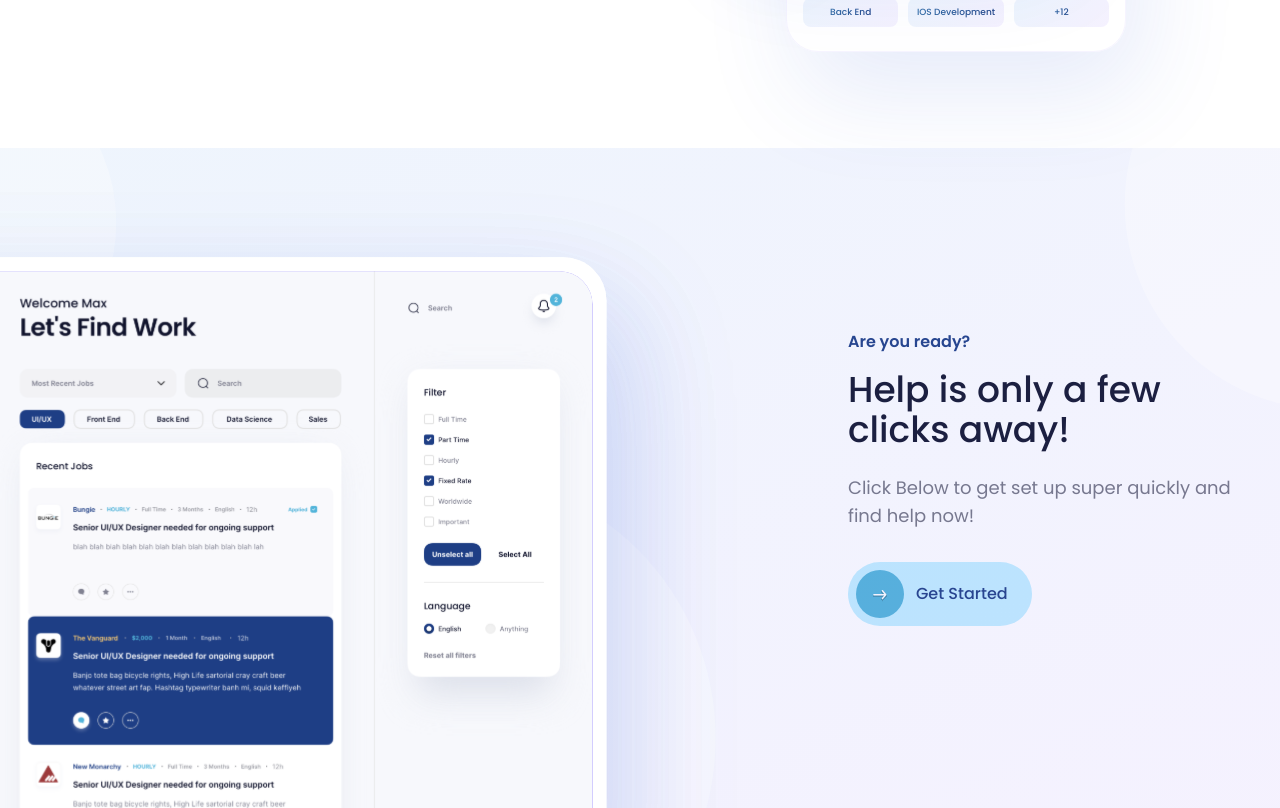
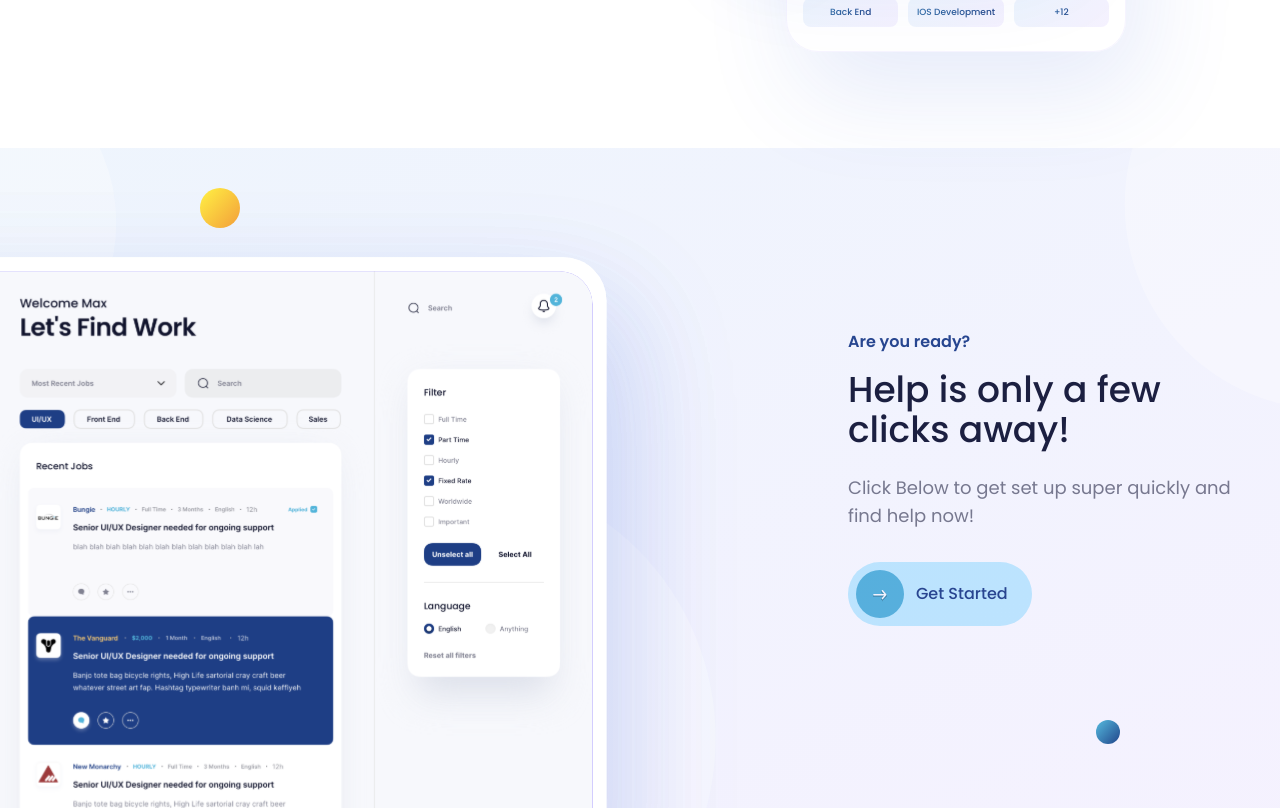
Before and after one commit to EasinTanvir/technical-task, a React (Vite) app: page / in a window 1280 px wide. Shown: the part 2448-3256 px from the top of the page. Built offline with nearby package versions, Linux system fonts and the light colour scheme.

Commit message:
added empty circle in the design

```diff
--- a/src/components/landingPage/AreYouReady/AreYouReady.jsx
+++ b/src/components/landingPage/AreYouReady/AreYouReady.jsx
@@ -7,6 +7,7 @@ import Text from "../../ui/Text";
 import Button from "../../ui/Button";
 
 import { arrowRightIcon } from "../../../constant";
+import EmptyCircle from "../../shared/EmptyCircle";
 
 const AreYouReady = () => {
   return (
@@ -104,6 +105,9 @@ const AreYouReady = () => {
           </Button>
         </div>
       </Container>
+
+      <EmptyCircle className=" absolute  bottom-16 right-40 z-10" />
+      <EmptyCircle className=" absolute  top-10 left-50 z-10 bg-empty-circle-yellow-bg! w-10 h-10 " />
     </section>
   );
 };
--- a/src/index.css
+++ b/src/index.css
@@ -54,6 +54,11 @@ body {
     #336da6 6.87%,
     #1e3e85 106.04%
   );
+  --background-image-empty-circle-yellow-bg: linear-gradient(
+    132.56deg,
+    #ffed43 5.63%,
+    #f29939 106.18%
+  );
 
   --shadow-research-card: 14px 41px 100px 0px var(--color-research-card-shadow);
   --shadow-research-logo-circle: 14px 41px 50px 0px
```
